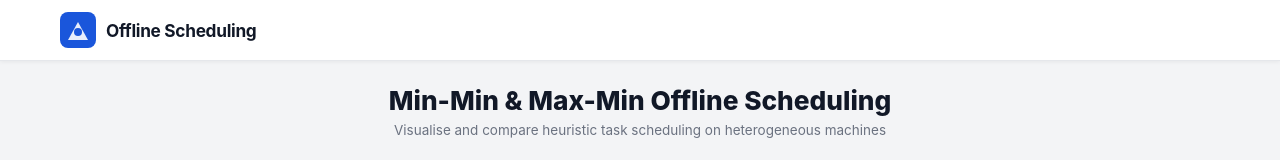
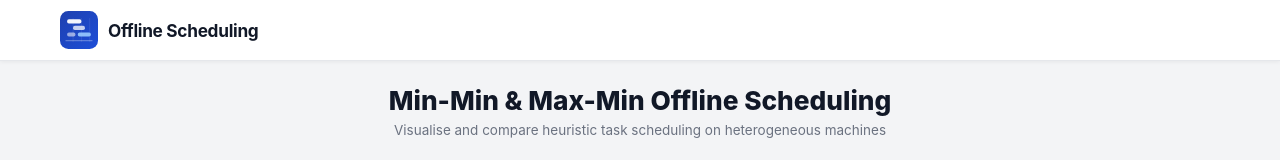
Before and after one commit to vsr73/Offline_scheduling, a React (Vite) app: page / in a window 1280 px wide. Shown: the top 160 px of the page. Built offline with nearby package versions, Linux system fonts and the light colour scheme.

Commit message:
logos change + csv correct mapping

```diff
--- a/index.html
+++ b/index.html
@@ -2,7 +2,7 @@
 <html lang="en">
   <head>
     <meta charset="UTF-8" />
-    <link rel="icon" type="image/svg+xml" href="/vite.svg" />
+    <link rel="icon" type="image/svg+xml" href="/favicon.svg" />
     <meta name="viewport" content="width=device-width, initial-scale=1.0" />
     <title>Offline Scheduling Algo</title>
   </head>
--- a/src/components/Header.jsx
+++ b/src/components/Header.jsx
@@ -3,10 +3,22 @@ export default function Header() {
     <header className="header">
       <div className="header-inner">
         <div className="header-logo">
-          <svg width="36" height="36" viewBox="0 0 36 36" fill="none">
-            <rect width="36" height="36" rx="8" fill="#1a56db" />
-            <path d="M8 28L18 10L28 28H8Z" fill="white" fillOpacity="0.9" />
-            <circle cx="18" cy="20" r="4" fill="#1a56db" />
+          <svg width="38" height="38" viewBox="0 0 64 64" fill="none" xmlns="http://www.w3.org/2000/svg">
+            <defs>
+              <linearGradient id="hbg" x1="0%" y1="0%" x2="100%" y2="100%">
+                <stop offset="0%" stopColor="#1e40af"/>
+                <stop offset="100%" stopColor="#1d4ed8"/>
+              </linearGradient>
+            </defs>
+            <rect width="64" height="64" rx="14" fill="url(#hbg)"/>
+            <line x1="22" y1="12" x2="22" y2="52" stroke="white" strokeOpacity="0.15" strokeWidth="1"/>
+            <line x1="36" y1="12" x2="36" y2="52" stroke="white" strokeOpacity="0.15" strokeWidth="1"/>
+            <line x1="50" y1="12" x2="50" y2="52" stroke="white" strokeOpacity="0.15" strokeWidth="1"/>
+            <rect x="12" y="14" width="24" height="7" rx="3" fill="white" fillOpacity="0.95"/>
+            <rect x="22" y="25" width="20" height="7" rx="3" fill="white" fillOpacity="0.75"/>
+            <rect x="12" y="36" width="14" height="7" rx="3" fill="white" fillOpacity="0.55"/>
+            <rect x="30" y="36" width="22" height="7" rx="3" fill="#93c5fd" fillOpacity="0.95"/>
+            <line x1="10" y1="50" x2="54" y2="50" stroke="white" strokeOpacity="0.4" strokeWidth="1.5" strokeLinecap="round"/>
           </svg>
           <span className="header-title">Offline Scheduling</span>
         </div>
--- a/src/components/MatrixInput.jsx
+++ b/src/components/MatrixInput.jsx
@@ -45,12 +45,14 @@ export default function MatrixInput({ onRun }) {
 
   function parseCSV(text) {
     const lines = text.trim().split('\n').filter(Boolean);
-    // skip header if first cell is non-numeric
+    // skip header row if first cell is non-numeric (e.g. "Task", "Machine1" …)
     const startRow = isNaN(parseFloat(lines[0]?.split(',')[0])) ? 1 : 0;
     const rows = lines.slice(startRow).map((line) =>
       line.split(',').map((c) => c.trim())
     );
-    return rows;
+    // skip first column if it contains non-numeric labels (e.g. "T1", "T2" …)
+    const firstColIsLabel = rows.every((r) => isNaN(parseFloat(r[0])));
+    return firstColIsLabel ? rows.map((r) => r.slice(1)) : rows;
   }
 
   function handleCSV(e) {
```
Also changed, not shown: public/favicon.svg (added).
